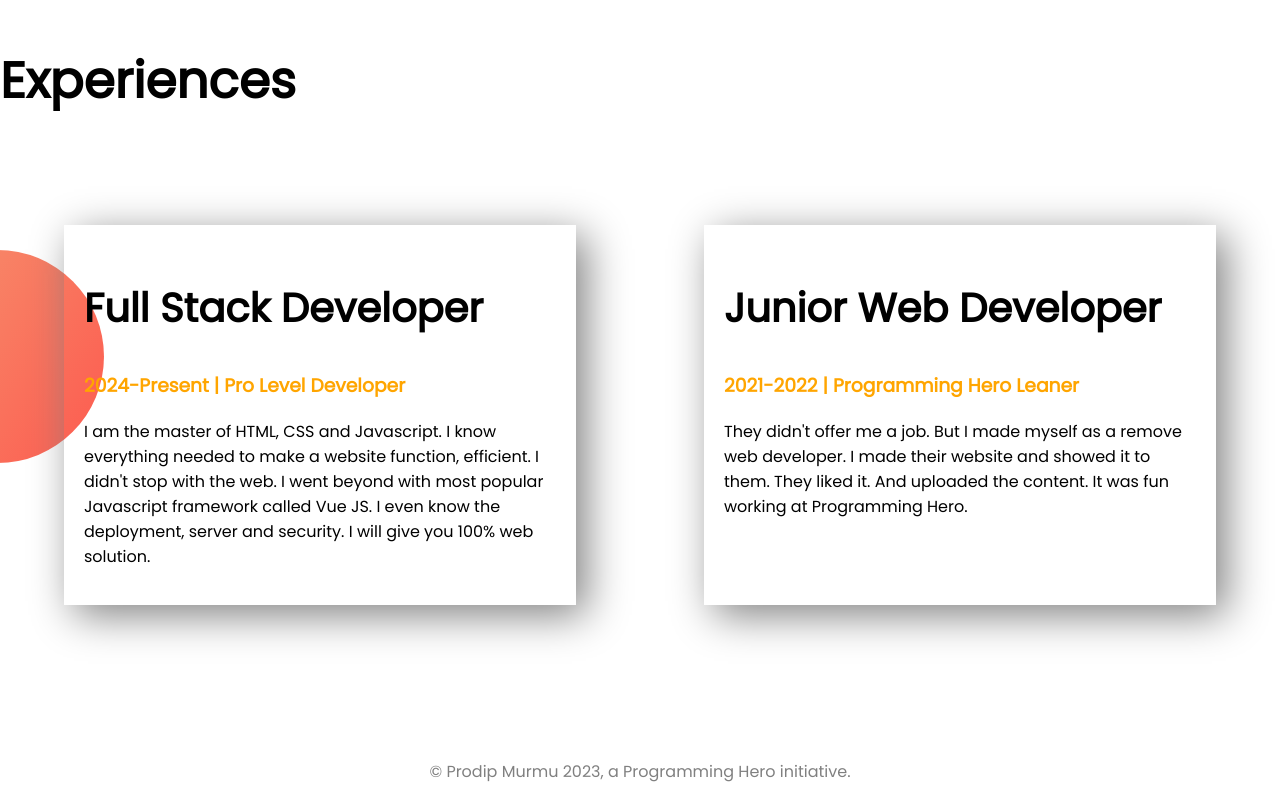
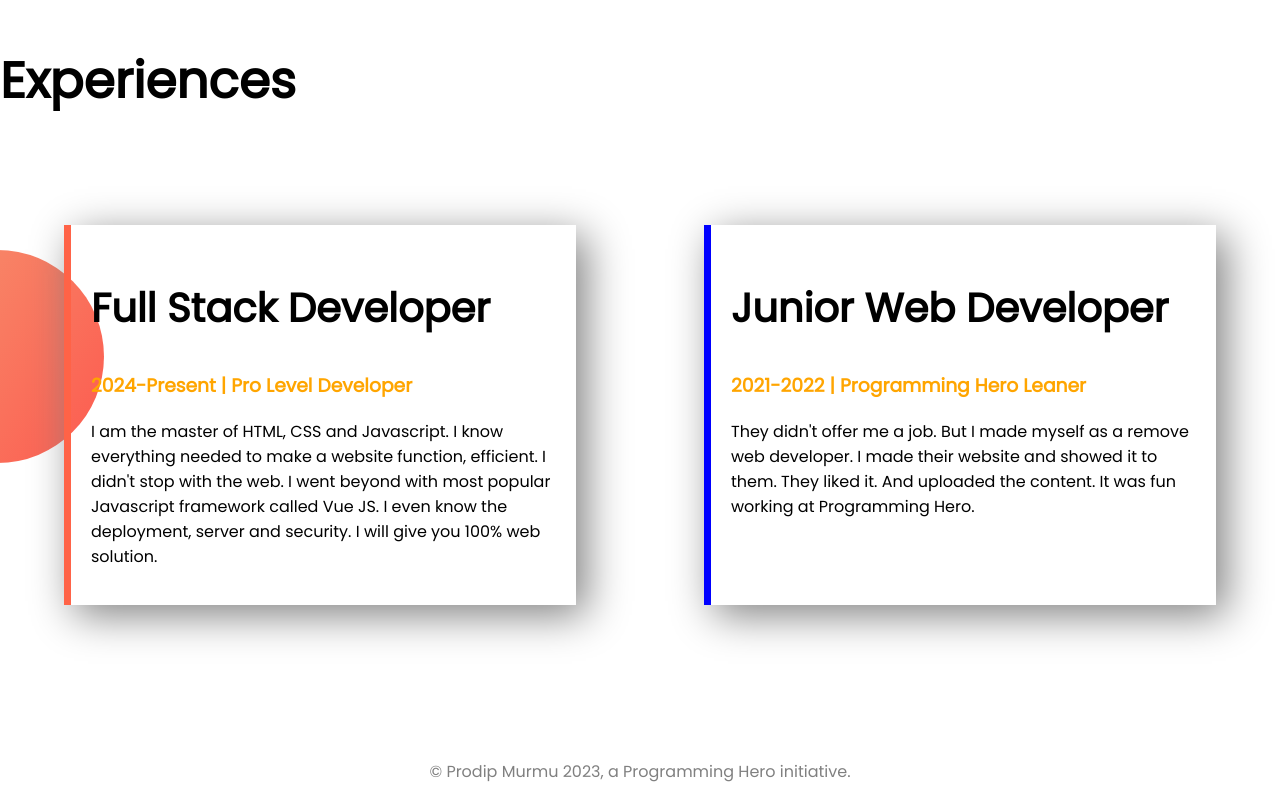
Before and after one commit to Prodipm6/My-Developer-Portfolio, a plain HTML site: page index.html in a window 1280 px wide. Shown: the part 1492-2292 px from the top of the page. Drawn offline with Linux system fonts and the light colour scheme.

Commit message:
color added

```diff
--- a/index.html
+++ b/index.html
@@ -39,12 +39,12 @@
     <section class="experience-part">
         <h1>Experiences</h1>
         <div class="container">
-            <div class="experience-item">
+            <div id="pro"class="experience-item">
                 <h2>Full Stack Developer</h2>
                 <h3 class="orange-color">2024-Present | Pro Level Developer</h3>
                 <p>I am the master of HTML, CSS and Javascript. I know everything needed to make a website function, efficient. I didn't stop with the web. I went beyond with most popular Javascript framework called Vue JS. I even know the deployment, server and security. I will give you 100% web solution.</p>
             </div>
-            <div class="experience-item">
+            <div id="junior" class="experience-item">
                 <h2>Junior Web Developer</h2>
                 <h3 class="orange-color">2021-2022 | Programming Hero Leaner</h3>
                 <p>They didn't offer me a job. But I made myself as a remove web developer. I made their website and showed it to them. They liked it. And uploaded the content. It was fun working at Programming Hero.</p>
--- a/style.css
+++ b/style.css
@@ -59,6 +59,12 @@ h2{
     padding: 20px;
     box-shadow: 10px 10px 40px gray;
 }
+#pro{
+    border-left: 7px solid tomato;
+}
+#junior{
+    border-left: 7px solid blue;
+}
 footer p{
     text-align: center;
     color: gray;
```
